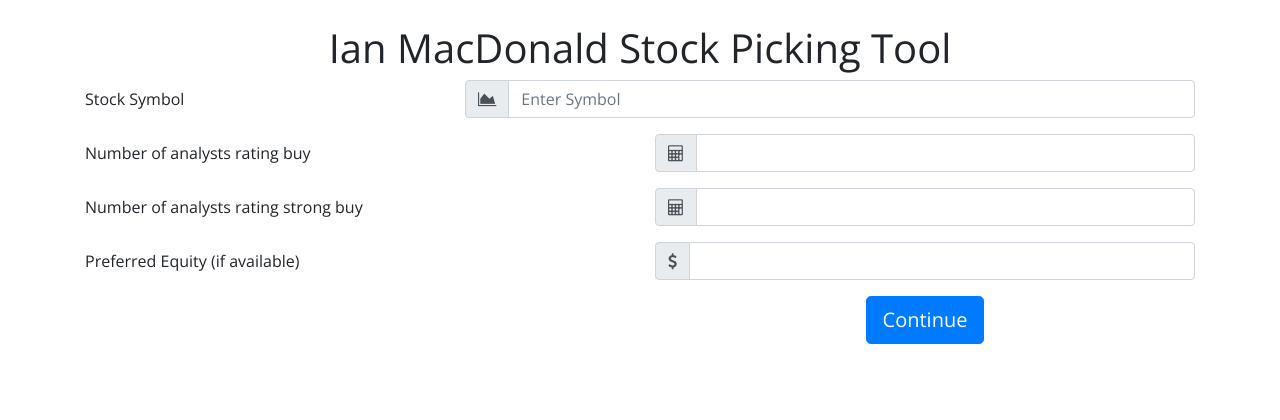
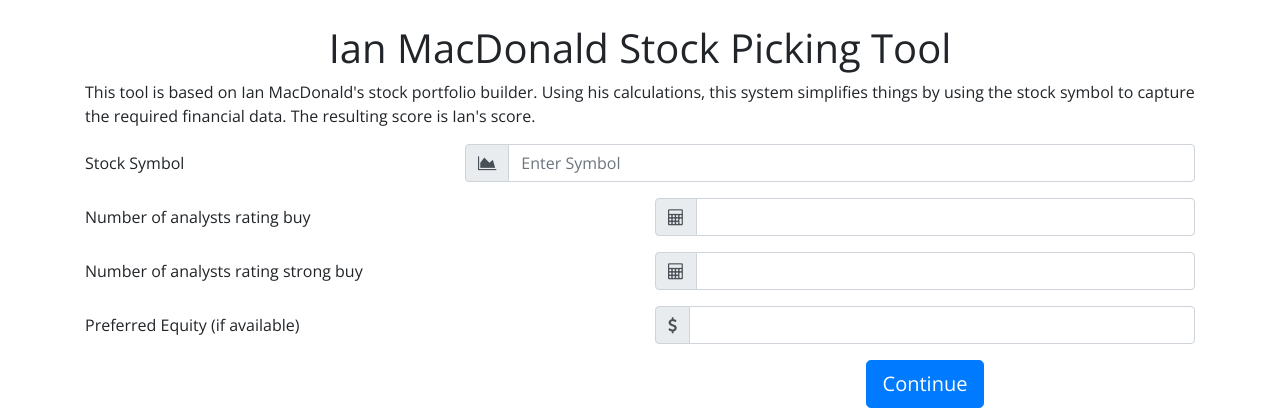
Before and after one commit to food-always-food/stock-eval, a Flask app: page / in a window 1280 px wide. Shown: the top 420 px of the page. Run offline with Flask 2, Linux system fonts and the light colour scheme; some libraries are stand-ins or nearby versions.

Commit message:
Update to home page

```diff
--- a/templates/index.html
+++ b/templates/index.html
@@ -20,6 +20,7 @@
       <div class="col-md">
         <br>
         <h1 id="middle">Ian MacDonald Stock Picking Tool</h1>
+        <p>This tool is based on Ian MacDonald's stock portfolio builder. Using his calculations, this system simplifies things by using the stock symbol to capture the required financial data. The resulting score is Ian's score.</p>
       </div>
     </div>
     <div class="row">
```
